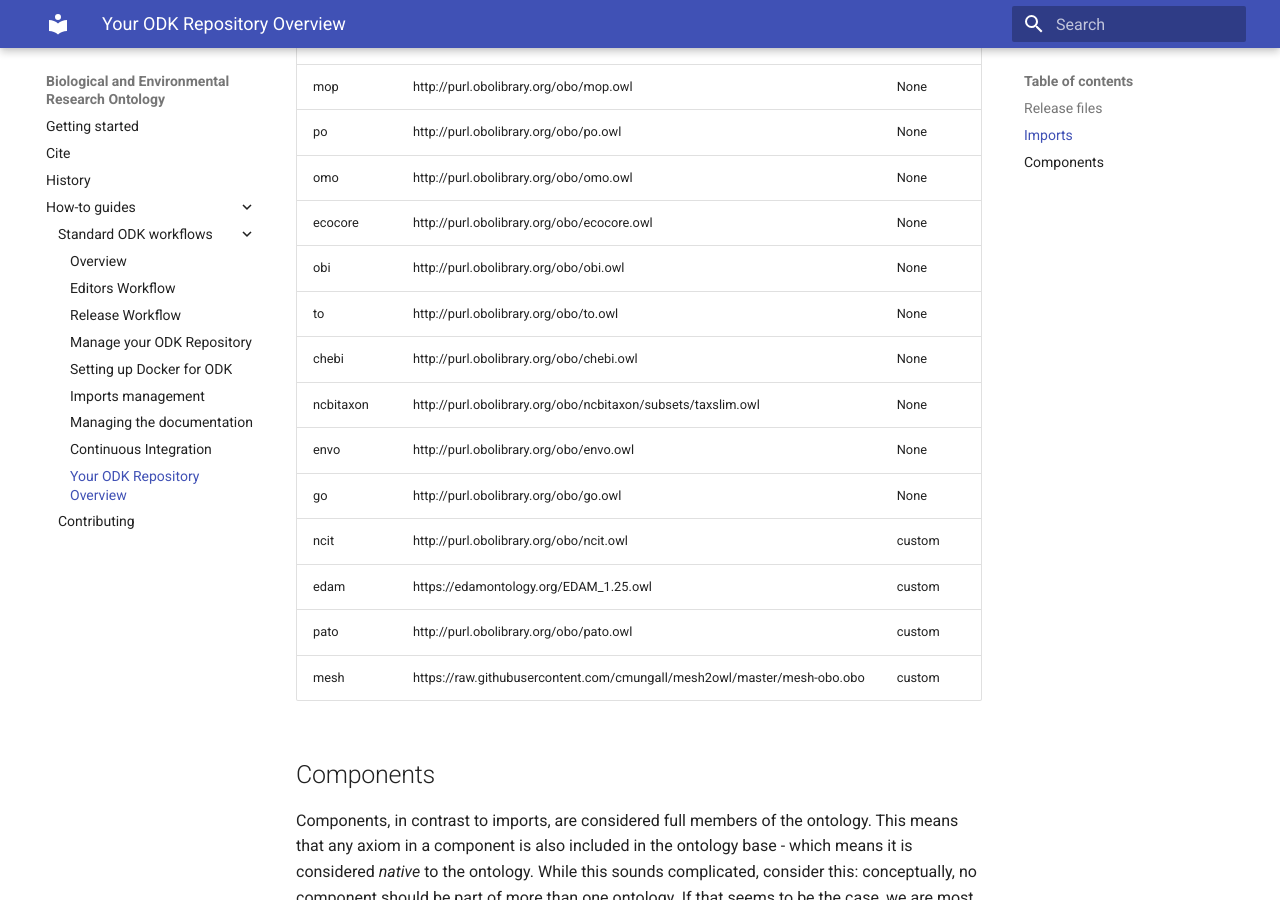
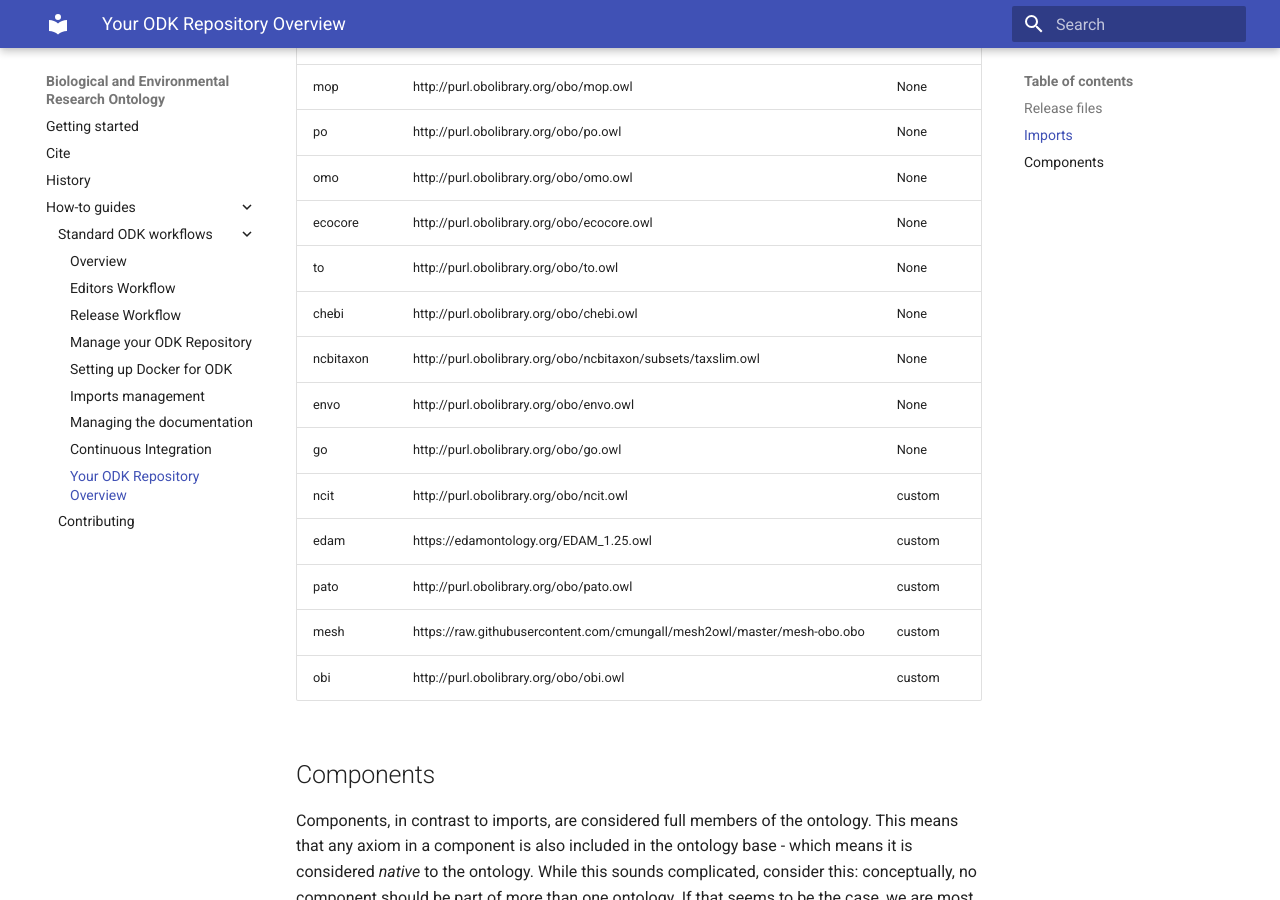
Before and after one commit to berkeleybop/bero, an MkDocs documentation site: the page built from docs/odk-workflows/RepositoryFileStructure.md, in a window 1280 px wide and 900 px high, scrolled down 689 px. Built offline with MkDocs 1.6.1 and Material for MkDocs 9.7.7, drawn with Linux system fonts in a browser that asks for light colours.

Commit message:
fixed obi pruning

```diff
--- a/docs/odk-workflows/RepositoryFileStructure.md
+++ b/docs/odk-workflows/RepositoryFileStructure.md
@@ -20,7 +20,6 @@ These are the current imports in BERO
 | po | http://purl.obolibrary.org/obo/po.owl | None |
 | omo | http://purl.obolibrary.org/obo/omo.owl | None |
 | ecocore | http://purl.obolibrary.org/obo/ecocore.owl | None |
-| obi | http://purl.obolibrary.org/obo/obi.owl | None |
 | to | http://purl.obolibrary.org/obo/to.owl | None |
 | chebi | http://purl.obolibrary.org/obo/chebi.owl | None |
 | ncbitaxon | http://purl.obolibrary.org/obo/ncbitaxon/subsets/taxslim.owl | None |
@@ -30,6 +29,7 @@ These are the current imports in BERO
 | edam | https://edamontology.org/EDAM_1.25.owl | custom |
 | pato | http://purl.obolibrary.org/obo/pato.owl | custom |
 | mesh | https://raw.githubusercontent.com/cmungall/mesh2owl/master/mesh-obo.obo | custom |
+| obi | http://purl.obolibrary.org/obo/obi.owl | custom |
 
 ## Components
 Components, in contrast to imports, are considered full members of the ontology. This means that any axiom in a component is also included in the ontology base - which means it is considered _native_ to the ontology. While this sounds complicated, consider this: conceptually, no component should be part of more than one ontology. If that seems to be the case, we are most likely talking about an import. Components are often not needed for ontologies, but there are some use cases:
```
Also changed, not shown: 2 other files.
